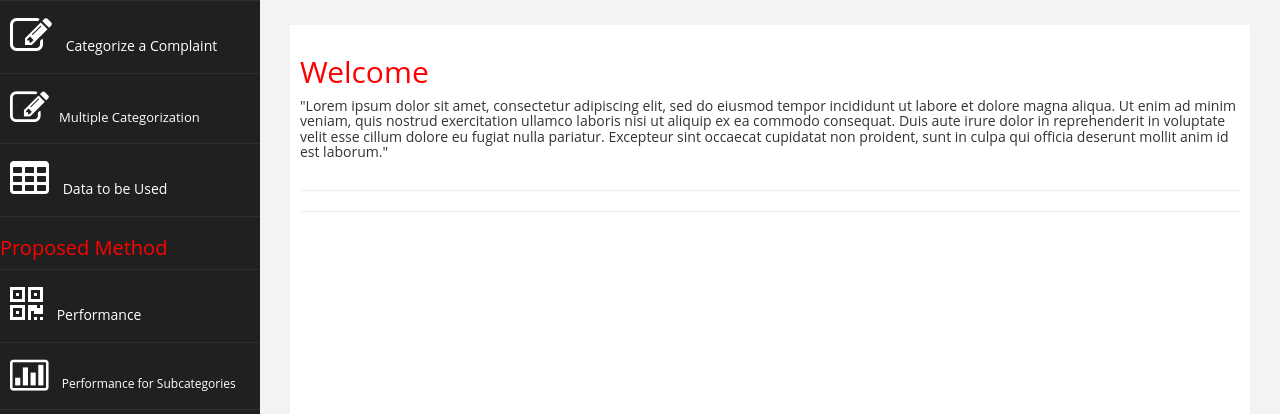
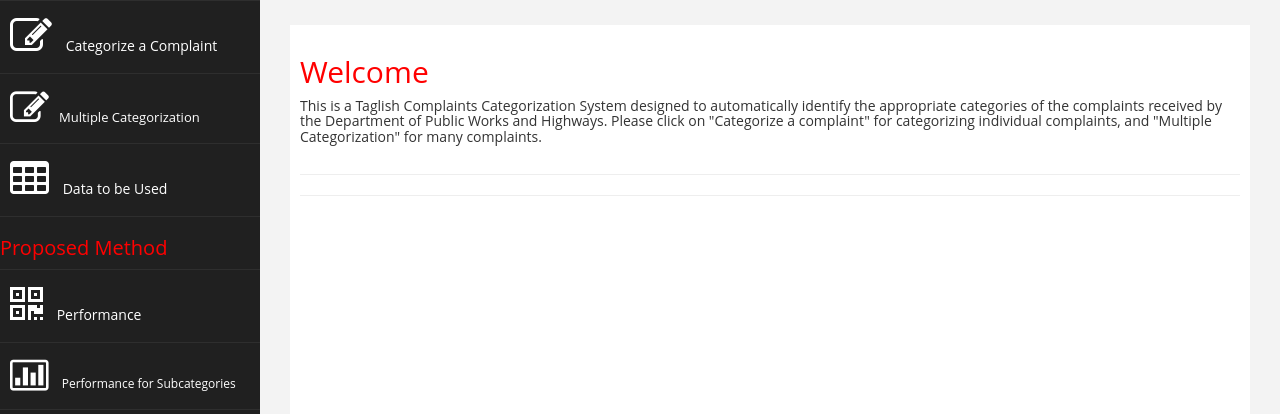
Before and after one commit to ryanarnold/complaints-categorizer, a Django app: page /home/ in a window 1280 px wide. Shown: the part 60-474 px from the top of the page. Run offline with Django 3.2, Linux system fonts and the light colour scheme; parts of the project's set-up code (start-up, migrations or seed data) failed here and were passed over; some libraries are stand-ins or nearby versions.

Commit message:
Update welcome message

```diff
--- a/globals/templates/home.html
+++ b/globals/templates/home.html
@@ -7,11 +7,7 @@
                 <div class="row">
                     <div class="col-md-12">
                      <h2>Welcome</h2>
-                        <h5>"Lorem ipsum dolor sit amet, consectetur adipiscing elit, sed do eiusmod tempor incididunt ut
-						labore et dolore magna aliqua. Ut enim ad minim veniam, quis nostrud exercitation ullamco laboris
-						nisi ut aliquip ex ea commodo consequat. Duis aute irure dolor in reprehenderit in voluptate velit
-						esse cillum dolore eu fugiat nulla pariatur. Excepteur sint occaecat cupidatat non proident, sunt
-						in culpa qui officia deserunt mollit anim id est laborum."</h5>
+                        <h5>This is a Taglish Complaints Categorization System designed to automatically identify the appropriate categories of the complaints received by the Department of Public Works and Highways. Please click on "Categorize a complaint" for categorizing individual complaints, and "Multiple Categorization" for many complaints.</h5>
                     </div>
                 </div>
                  <!-- /. ROW  -->
```
